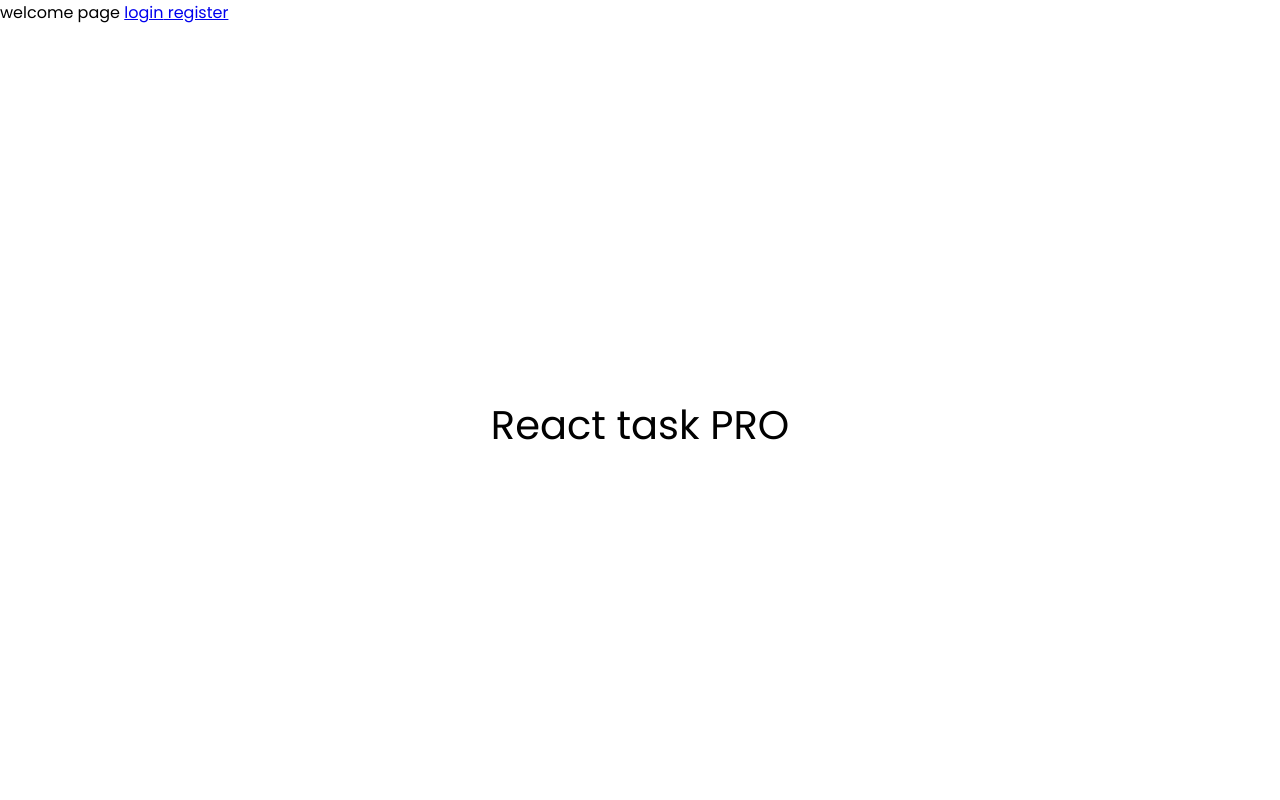
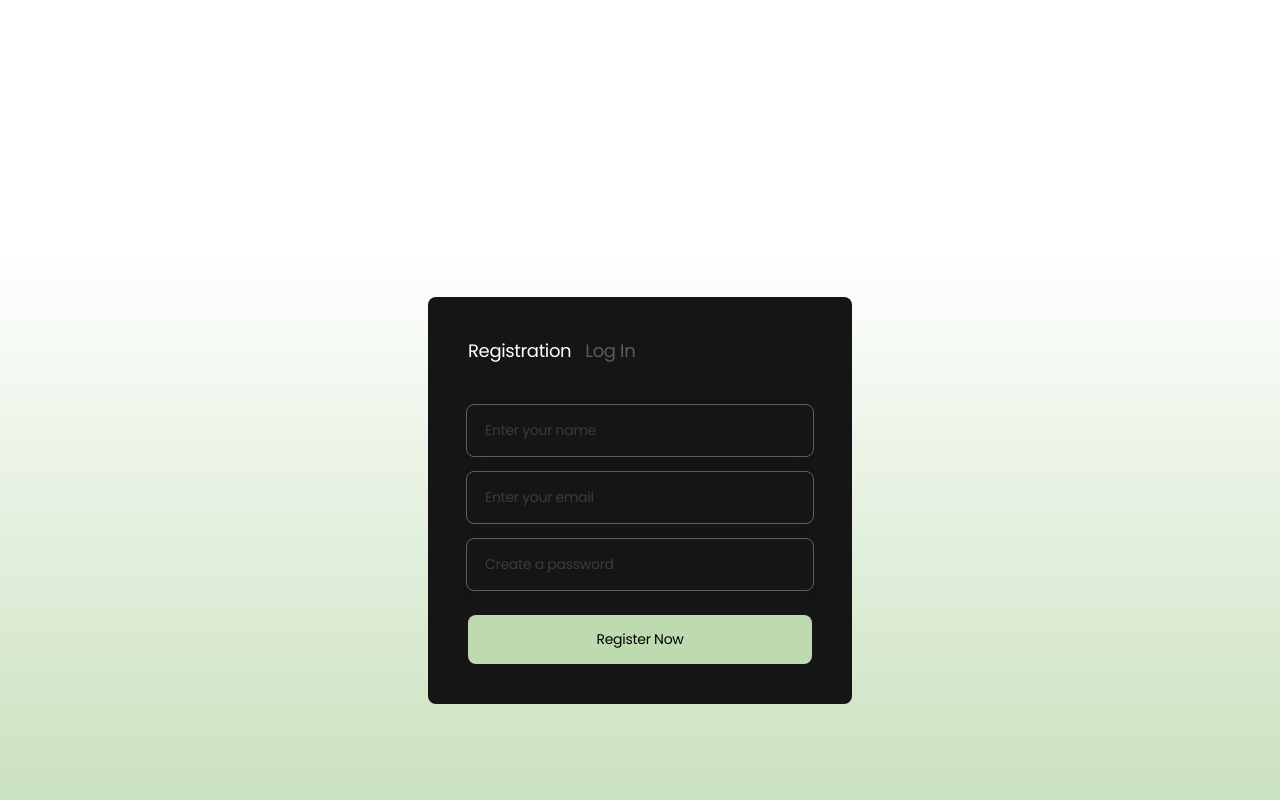
Before and after one commit to Fstv-Electro/TaskPro-prj-9, a React (Create React App) app: page /TaskPro-prj-9/register in a window 1280 px wide. Shown: the top 800 px of the page. Built offline with nearby package versions, Linux system fonts and the light colour scheme.

Commit message:
add registration and login

```diff
--- a/src/components/App.jsx
+++ b/src/components/App.jsx
@@ -1,11 +1,14 @@
-import { Routes, Route, Link } from 'react-router-dom';
+import { Routes, Route } from 'react-router-dom';
 import { Auth } from './pages/auth';
+import { WelcomePage } from '../views/welcomePage/welcomePage';
+import RegistrationView from 'views/RegistrationView/RegistrationView';
+import LoginView from 'views/LoginView/LiginView';
 
 export const App = () => {
   return (
     <>
       <Routes>
-        <Route
+        {/* <Route
           path="/welcome"
           element={
             <div>
@@ -13,7 +16,12 @@ export const App = () => {
               <Link to="/auth/register"> register</Link>
             </div>
           }
-        />
+        /> */}
+
+        <Route path="/" element={<WelcomePage />} />
+        <Route path="/register" element={<RegistrationView />} />
+        <Route path="/login" element={<LoginView />} />
+
         <Route path="/auth/:id" element={<Auth></Auth>} />
 
         <Route path="/home" element={<div>home</div>} />
@@ -22,8 +30,8 @@ export const App = () => {
           path="*"
           element={
             <div>
-              welcome page <Link to="/auth/login"> login</Link>
-              <Link to="/auth/register"> register</Link>
+              {/* welcome page <Link to="/auth/login"> login</Link>
+              <Link to="/auth/register"> register</Link> */}
             </div>
           }
         />
@@ -31,14 +39,9 @@ export const App = () => {
       <div
         style={{
           height: '100vh',
-          display: 'flex',
-          justifyContent: 'center',
-          alignItems: 'center',
-          fontSize: 40,
-          color: '#010101',
         }}
       >
-        React task PRO
+        {/* React task PRO */}
       </div>
     </>
   );
--- /dev/null
+++ b/src/views/LoginView/LiginView.js
@@ -0,0 +1,34 @@
+import { Formik } from 'formik';
+import {
+  Container,
+  UserForm,
+  Registered,
+  Login,
+  Nav,
+  Form,
+  Field,
+  FormFields,
+  Button,
+} from './LiginView.styled';
+
+export default function LoginView() {
+  return (
+    <Container>
+      <UserForm>
+        <Nav>
+          <Registered to="/register">Registration</Registered>
+          <Login to="/login">Log In</Login>
+        </Nav>
+        <Formik>
+          <Form>
+            <FormFields>
+              <Field type="email" name="email" placeholder="Enter your email" />
+              <Field type="text" name="name" placeholder="Confirm a password" />
+            </FormFields>
+            <Button type="submit">Log In Now</Button>
+          </Form>
+        </Formik>
+      </UserForm>
+    </Container>
+  );
+}
--- /dev/null
+++ b/src/views/LoginView/LiginView.styled.js
@@ -0,0 +1,129 @@
+import styled from '@emotion/styled';
+import { NavLink } from 'react-router-dom';
+import { Field as FormicField, Form as FormicForm } from 'formik';
+
+export const Container = styled.section`
+  max-width: 375px;
+  min-height: 100%;
+  padding-left: 20px;
+  padding-right: 20px;
+
+  height: 1000px;
+
+  /* border: solid 1px red; */
+
+  background: linear-gradient(
+    180deg,
+    rgba(196, 196, 196, 0) 25%,
+    #bedbb0 92.19%
+  );
+
+  display: flex;
+  flex-direction: column;
+  justify-content: center;
+  align-items: center;
+
+  margin-left: auto;
+  margin-right: auto;
+
+  @media screen and (min-width: 768px) {
+    max-width: 768px;
+  }
+
+  @media screen and (min-width: 1280px) {
+    max-width: 1280px;
+  }
+`;
+
+export const UserForm = styled.div`
+  display: flex;
+  flex-direction: column;
+
+  width: 287px;
+  /* height: 395px; */
+  padding: 24px;
+  border-radius: 8px;
+  background: #151515;
+
+  @media screen and (min-width: 768px) {
+    width: 344px;
+    padding: 40px;
+  }
+`;
+
+export const Nav = styled.nav`
+  display: flex;
+  gap: 14px;
+  margin-bottom: 40px;
+`;
+
+export const Registered = styled(NavLink)`
+  color: rgba(255, 255, 255, 0.3);
+  font-size: 18px;
+  font-family: 'Poppins';
+  font-weight: 500;
+  letter-spacing: -0.36px;
+  text-decoration: none;
+`;
+
+export const Login = styled(NavLink)`
+  color: white;
+  font-size: 18px;
+  font-family: 'Poppins';
+  font-weight: 500;
+  letter-spacing: -0.36px;
+  text-decoration: none;
+`;
+
+export const Form = styled(FormicForm)`
+  display: flex;
+  gap: 24px;
+  flex-direction: column;
+  justify-content: center;
+  align-items: center;
+`;
+
+export const FormFields = styled.label`
+  display: flex;
+  gap: 14px;
+  flex-direction: column;
+`;
+
+export const Field = styled(FormicField)`
+  font-size: 14px;
+  font-family: 'Poppins';
+  letter-spacing: -0.28px;
+
+  width: 269px;
+  height: 49px;
+  padding-left: 18px;
+  background-color: transparent;
+  color: white;
+  border-radius: 8px;
+  border: 1px solid #bedbb0;
+  opacity: 0.4000000059604645;
+  box-shadow: 0px 4px 16px 0px rgba(22, 22, 22, 0.08);
+
+  @media screen and (min-width: 768px) {
+    width: 326px;
+    height: 49px;
+  }
+`;
+
+export const Button = styled.button`
+  font-size: 14px;
+  font-family: 'Poppins';
+  font-weight: 500;
+  letter-spacing: -0.28px;
+
+  width: 287px;
+  height: 49px;
+  background-color: #bedbb0;
+  border: none;
+  border-radius: 8px;
+
+  @media screen and (min-width: 768px) {
+    width: 344px;
+    height: 49px;
+  }
+`;
--- /dev/null
+++ b/src/views/RegistrationView/RegistrationView.js
@@ -0,0 +1,35 @@
+import { Formik } from 'formik';
+import {
+  Container,
+  UserForm,
+  Registered,
+  Login,
+  Nav,
+  Form,
+  Field,
+  FormFields,
+  Button,
+} from './RegistrationView.styled';
+
+export default function RegistrationView() {
+  return (
+    <Container>
+      <UserForm>
+        <Nav>
+          <Registered to="/register">Registration</Registered>
+          <Login to="/login">Log In</Login>
+        </Nav>
+        <Formik>
+          <Form>
+            <FormFields>
+              <Field type="text" name="name" placeholder="Enter your name" />
+              <Field type="email" name="email" placeholder="Enter your email" />
+              <Field type="text" name="name" placeholder="Create a password" />
+            </FormFields>
+            <Button type="submit">Register Now</Button>
+          </Form>
+        </Formik>
+      </UserForm>
+    </Container>
+  );
+}
--- /dev/null
+++ b/src/views/RegistrationView/RegistrationView.styled.js
@@ -0,0 +1,131 @@
+import styled from '@emotion/styled';
+import { NavLink } from 'react-router-dom';
+import { Field as FormicField, Form as FormicForm } from 'formik';
+
+export const Container = styled.section`
+  max-width: 375px;
+  min-height: 100%;
+  padding-left: 20px;
+  padding-right: 20px;
+
+  height: 1000px;
+
+  /* border: solid 1px red; */
+
+  background: linear-gradient(
+    180deg,
+    rgba(196, 196, 196, 0) 25%,
+    #bedbb0 92.19%
+  );
+
+  display: flex;
+  flex-direction: column;
+  justify-content: center;
+  align-items: center;
+
+  margin-left: auto;
+  margin-right: auto;
+
+  @media screen and (min-width: 768px) {
+    max-width: 768px;
+  }
+
+  @media screen and (min-width: 1280px) {
+    max-width: 1280px;
+  }
+`;
+
+export const UserForm = styled.div`
+  display: flex;
+  flex-direction: column;
+
+  width: 287px;
+  /* height: 395px; */
+  padding: 24px;
+  border-radius: 8px;
+  background: #151515;
+
+  @media screen and (min-width: 768px) {
+    width: 344px;
+    padding: 40px;
+  }
+`;
+
+export const Nav = styled.nav`
+  display: flex;
+  gap: 14px;
+  margin-bottom: 40px;
+`;
+
+export const Registered = styled(NavLink)`
+  display: inline;
+  color: #fff;
+  font-size: 18px;
+  font-family: 'Poppins';
+  font-weight: 500;
+  letter-spacing: -0.36px;
+  text-decoration: none;
+`;
+
+export const Login = styled(NavLink)`
+  display: inline;
+  color: rgba(255, 255, 255, 0.3);
+  font-size: 18px;
+  font-family: 'Poppins';
+  font-weight: 500;
+  letter-spacing: -0.36px;
+  text-decoration: none;
+`;
+
+export const Form = styled(FormicForm)`
+  display: flex;
+  gap: 24px;
+  flex-direction: column;
+  justify-content: center;
+  align-items: center;
+`;
+
+export const FormFields = styled.label`
+  display: flex;
+  gap: 14px;
+  flex-direction: column;
+`;
+
+export const Field = styled(FormicField)`
+  font-size: 14px;
+  font-family: 'Poppins';
+  letter-spacing: -0.28px;
+
+  width: 269px;
+  height: 49px;
+  padding-left: 18px;
+  background-color: transparent;
+  color: white;
+  border-radius: 8px;
+  border: 1px solid #bedbb0;
+  opacity: 0.4000000059604645;
+  box-shadow: 0px 4px 16px 0px rgba(22, 22, 22, 0.08);
+
+  @media screen and (min-width: 768px) {
+    width: 326px;
+    height: 49px;
+  }
+`;
+
+export const Button = styled.button`
+  font-size: 14px;
+  font-family: 'Poppins';
+  font-weight: 500;
+  letter-spacing: -0.28px;
+
+  width: 287px;
+  height: 49px;
+  background-color: #bedbb0;
+  border: none;
+  border-radius: 8px;
+
+  @media screen and (min-width: 768px) {
+    width: 344px;
+    height: 49px;
+  }
+`;
--- a/src/components/welcomePage/welcomePage.js
+++ b/src/views/welcomePage/welcomePage.js
@@ -4,17 +4,15 @@ import {
   Title,
   Images,
   Text,
-  Button,
+  ButtonRegistered,
   ButtonLogIn,
 } from './welcomePage.styled';
+import logo from '../../images/user-desktop1x.png';
 
 export const WelcomePage = () => {
   return (
     <Container>
-      <Images
-        src="https://cdn-icons-png.flaticon.com/512/2922/2922506.png"
-        alt="Boy with Macbook"
-      />
+      <Images src={logo} alt="Boy with Macbook" />
       <TitleContainer>
         <img src="" alt="Logo" />
         <Title>Task Pro</Title>
@@ -23,8 +21,8 @@ export const WelcomePage = () => {
         Supercharge your productivity and take control of your tasks with Task
         Pro - Don't wait, start achieving your goals now!
       </Text>
-      <Button>Registration</Button>
-      <ButtonLogIn>Log In</ButtonLogIn>
+      <ButtonRegistered to="/register">Registration</ButtonRegistered>
+      <ButtonLogIn to="/login">Log In</ButtonLogIn>
     </Container>
   );
 };
--- a/src/components/welcomePage/welcomePage.styled.js
+++ b/src/views/welcomePage/welcomePage.styled.js
@@ -1,10 +1,13 @@
 import styled from '@emotion/styled';
+import { NavLink } from 'react-router-dom';
 
 export const Container = styled.section`
   max-width: 375px;
   min-height: 100%;
   padding-left: 20px;
   padding-right: 20px;
+
+  height: 1000px;
 
   /* border: solid 1px red; */
 
@@ -73,13 +76,14 @@ export const Text = styled.p`
   }
 `;
 
-export const Button = styled.button`
+export const ButtonRegistered = styled(NavLink)`
   text-align: center;
   font-size: 14px;
   font-family: 'Poppins';
   font-weight: 500;
   letter-spacing: 1.28;
   color: white;
+  text-decoration: none;
   margin-bottom: 14px;
 
   width: 335px;
@@ -89,12 +93,14 @@ export const Button = styled.button`
   background: #161616;
 `;
 
-export const ButtonLogIn = styled.button`
+export const ButtonLogIn = styled(NavLink)`
   text-align: center;
   font-size: 14px;
   font-family: 'Poppins';
   font-weight: 500;
   letter-spacing: 1.28;
+  text-decoration: none;
+  color: black;
 
   background: transparent;
   border: none;
```
